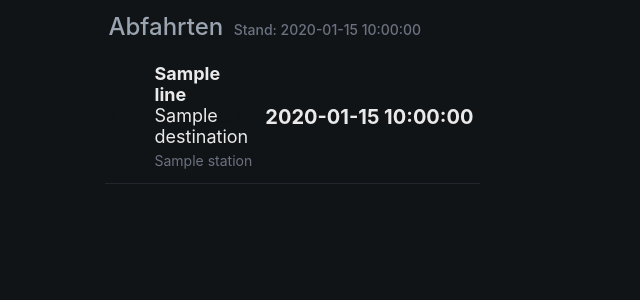
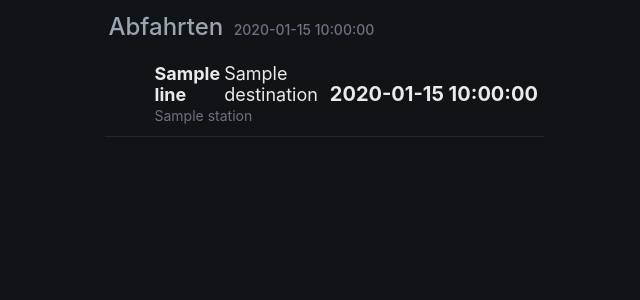
Before and after one commit to skoelle/mvg-departures, a FastAPI app: template app/templates/index.html in a window 1280 px wide. Shown: the top 300 px of the page, without its empty margins (348-988 px from the left). Run offline with FastAPI, Linux system fonts and the light colour scheme; the template is opened without the code that fills it: most values are stand-ins (such as "Sample title", 1, 10 or a date in 2020).

Commit message:
fix layout

```diff
--- a/app/templates/index.html
+++ b/app/templates/index.html
@@ -8,16 +8,16 @@
 </head>
 <body>
   <div style="max-width: 375px; margin: 0 auto; width: 100%;">
-    <h1>Abfahrten <span class="updated">Stand: {{ generated_at }}</span></h1>
+    <h1>Abfahrten <span class="updated">{{ generated_at }}</span></h1>
     {% if departures %}
     <table>
       {% for d in departures %}
       <tr>
         <td style="width:34px;"><span class="icon icon-{{ d.icon }}">{{ d.icon }}</span></td>
         <td>
-          <div style="display: flex; flex-wrap: wrap; align-items: baseline;">
+          <div style="display: flex; align-items: baseline; gap: 4px;">
             <span class="line">{{ d.line }}</span>
-            <span class="destination"> {{ d.destination }}</span>
+            <span class="destination">{{ d.destination }}</span>
           </div>
           <span class="station">{{ d.station }}</span>
         </td>
@@ -99,17 +99,18 @@ td {
 .line {
   font-weight: 700;
   font-size: 18px;
-  display: block;
+}
+.destination {
+  font-size: 18px;
 }
 .station {
   font-size: 14px;
   color: #6b7280;
-}
-.destination {
-  font-size: 18px;
+  margin-top: 2px;
+  display: block;
 }
 .time {
-  text-align: right;
+  text-align: center;
   white-space: nowrap;
   font-weight: 700;
   font-size: 20px;
@@ -151,7 +152,7 @@ td {
     margin: 4px 0 8px 4px;
   }
   .updated {
-    font-size: 12px;
+    font-size: 20px;
   }
   td {
     padding: 8px 4px;
```
